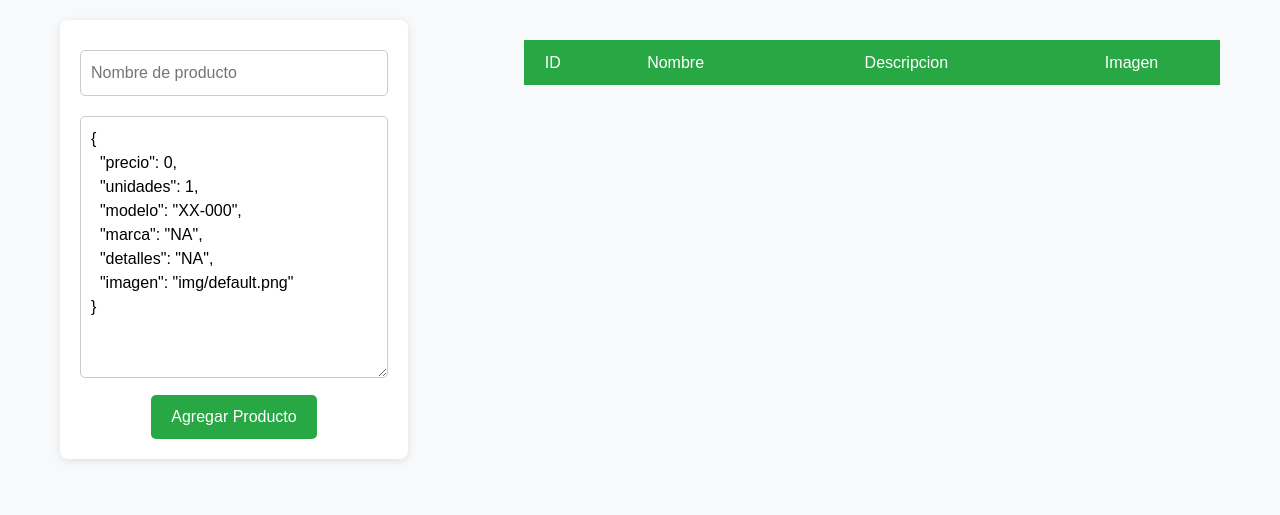
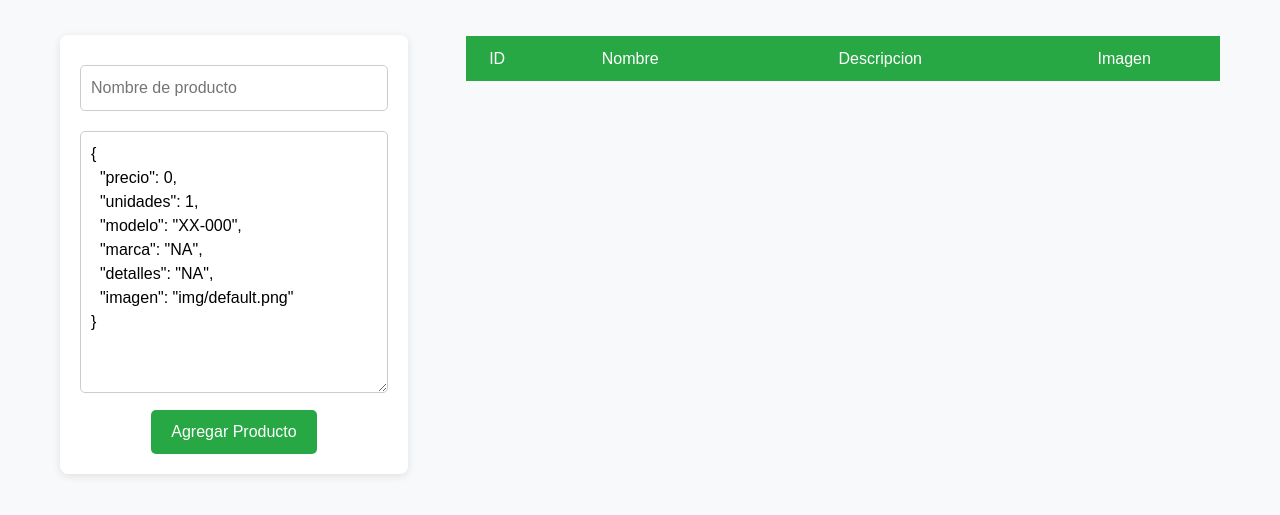
Before and after one commit to erickGtz/tecweb, a PHP site: page /tecweb/ejemplos/product_app/index.html in a window 1280 px wide. Shown: the part 142-657 px from the top of the page. Run offline with PHP 8.4, Linux system fonts and the light colour scheme.

Commit message:
Estilos modificados v.5

```diff
--- a/practicas/css/estilo1.css
+++ b/practicas/css/estilo1.css
@@ -68,11 +68,13 @@ body {
 
 /* Estilos para el formulario y la tabla al mismo nivel */
 .form-container {
+  margin-top: 15px;
   width: 30%; /* Ajusta el ancho del formulario */
 }
 
 .table-container {
-  width: 60%; /* Ajusta el ancho de la tabla */
+
+  width: 65%; /* Ajusta el ancho de la tabla */
 }
 
 /* Estilos para el formulario */
@@ -113,7 +115,6 @@ form button:hover {
 table {
   width: 100%;
   border-collapse: collapse;
-  margin-top: 20px;
 }
 
 table thead {
```
